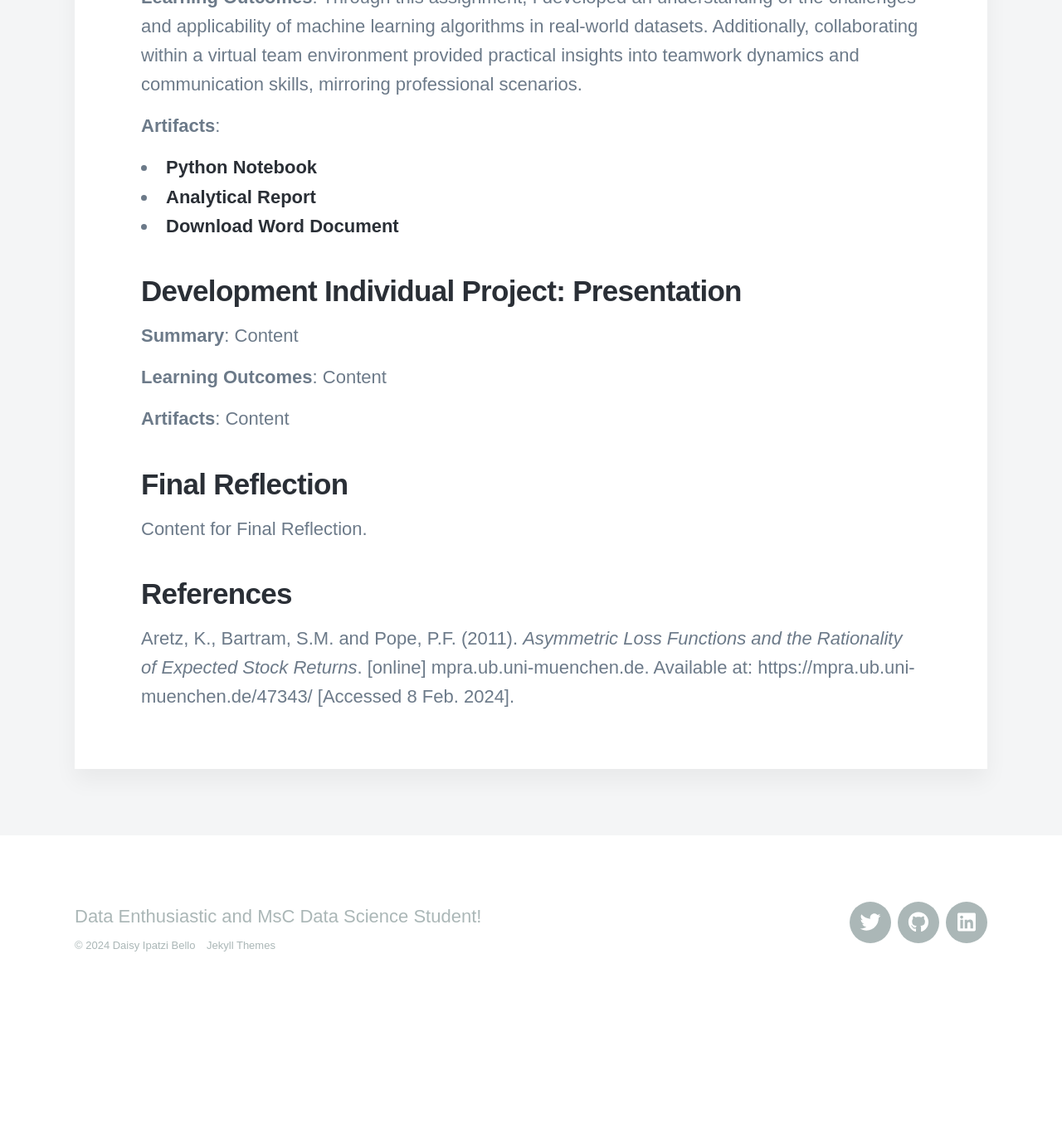
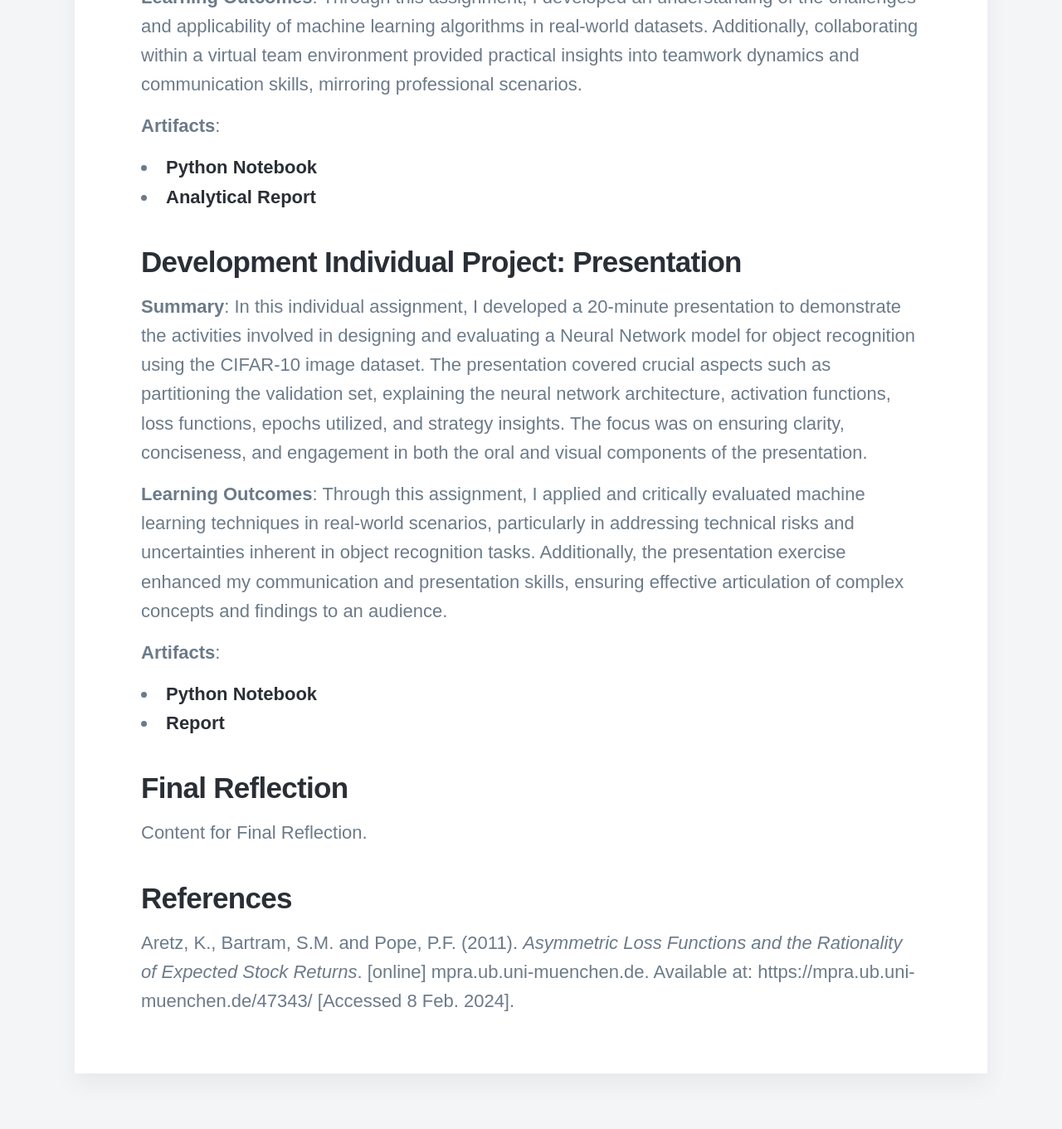
Before and after one commit to DaisyIpatzi/daisyipatzi.github.io, a Jekyll site: the page built from _projects/2022-01-01-ML-Porfolio.md, in a window 1280 px wide and 1400 px high, scrolled down 6197 px. Shown: the top 1361 px of the window at 83% size. Built offline with Jekyll 4.4.1, drawn with Linux system fonts in a browser that asks for light colours; nearby versions of some CDN libraries; some web fonts are replaced; before the commit the page ends 7423 px from its top, so only the background shows below that.

Commit message:
Update 2022-01-01-ML-Porfolio.md

```diff
--- a/_projects/2022-01-01-ML-Porfolio.md
+++ b/_projects/2022-01-01-ML-Porfolio.md
@@ -137,17 +137,19 @@ This submission serves as a comprehensive record of my work and the learning out
 **Learning Outcomes**: Through this assignment, I developed an understanding of the challenges and applicability of machine learning algorithms in real-world datasets. Additionally, collaborating within a virtual team environment provided practical insights into teamwork dynamics and communication skills, mirroring professional scenarios.
 
 **Artifacts**:
+
 - [Python Notebook](https://github.com/DaisyIpatzi/daisyipatzi.github.io/blob/main/assets/ML_Artifacts/Airbnb_Project/Essex_group_project_01_airbnb.ipynb)
-- [Analytical Report](https://daisyipatzi.github.io/blog/wiki-activity-moduleml)
-- [Download Word Document](https://github.com/DaisyIpatzi/daisyipatzi.github.io/blob/main/assets/ML_Artifacts/Airbnb_Project/Airbnb%20Report%20(Group%201).docx)
+- [Analytical Report](https://github.com/DaisyIpatzi/daisyipatzi.github.io/blob/main/assets/ML_Artifacts/Airbnb_Project/Airbnb%20Report%20(Group%201).docx)
 
 ## Development Individual Project: Presentation
 
-**Summary**: Content
+**Summary**:  In this individual assignment, I developed a 20-minute presentation to demonstrate the activities involved in designing and evaluating a Neural Network model for object recognition using the CIFAR-10 image dataset. The presentation covered crucial aspects such as partitioning the validation set, explaining the neural network architecture, activation functions, loss functions, epochs utilized, and strategy insights. The focus was on ensuring clarity, conciseness, and engagement in both the oral and visual components of the presentation.
 
-**Learning Outcomes**: Content
+**Learning Outcomes**: Through this assignment, I applied and critically evaluated machine learning techniques in real-world scenarios, particularly in addressing technical risks and uncertainties inherent in object recognition tasks. Additionally, the presentation exercise enhanced my communication and presentation skills, ensuring effective articulation of complex concepts and findings to an audience.
 
-**Artifacts**: Content
+**Artifacts**:
+- [Python Notebook](https://github.com/DaisyIpatzi/daisyipatzi.github.io/blob/main/assets/ML_Artifacts/Individual_Project_Presentation/NNM_For_Object_Recognition.ipynb)
+- [Report](https://daisyipatzi.github.io/project/object-recognition-cifar-10)
 
 ## Final Reflection
 Content for Final Reflection.
```
